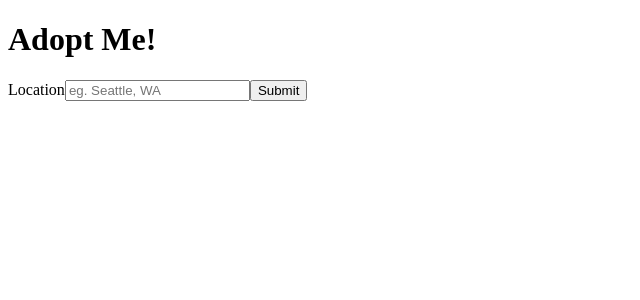
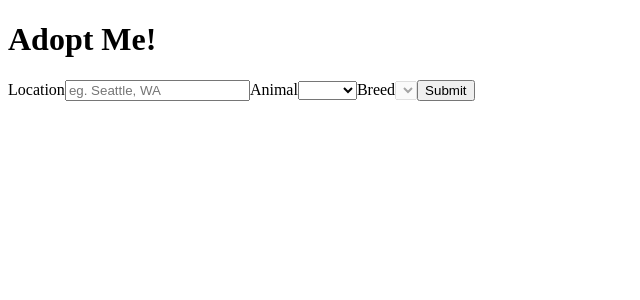
Before and after one commit to nuno-barreiro/femasters-bholt-react-courses, a React app: page / in a window 1280 px wide. Shown: the top 300 px of the page, without its empty margins (0-640 px from the left). Built offline with nearby package versions, Linux system fonts and the light colour scheme; the HTML template or start-up script is replaced by a standard one.

Commit message:
Add animals and breeds UI to search params

```diff
--- a/src/SearchParams.jsx
+++ b/src/SearchParams.jsx
@@ -1,9 +1,15 @@
 import { useState } from "react";
+
+const ANIMALS = ["bird", "cat", "dog", "rabbit", "reptile"];
+const BREEDS = [];
 
 const SearchParams = () => {
   // rule for hooks: have to be created every single time in the same order
   // for example, conditional creation of hooks is not possible
   const [location, setLocation] = useState("");
+
+  const [animal, setAnimal] = useState("");
+  const [breed, setBreed] = useState("");
 
   return (
     <div className="search-params">
@@ -17,6 +23,37 @@
             onChange={(evt) => setLocation(evt.target.value)}
           />
         </label>
+        <label htmlFor="animal">
+          Animal
+          <select
+            id="animal"
+            value={animal}
+            disabled={ANIMALS.length === 0}
+            onChange={(evt) => {
+              setAnimal(evt.target.value);
+              setBreed("");
+            }}
+          >
+            <option />
+            {ANIMALS.map((animal) => (
+              <option key={animal}>{animal}</option>
+            ))}
+          </select>
+        </label>
+        <label htmlFor="breed">
+          Breed
+          <select
+            id="breed"
+            value={breed}
+            disabled={BREEDS.length === 0}
+            onChange={(evt) => setBreed(evt.target.value)}
+          >
+            <option />
+            {BREEDS.map((breed) => (
+              <option key={breed}>{breed}</option>
+            ))}
+          </select>
+        </label>
         <button>Submit</button>
       </form>
     </div>
```
